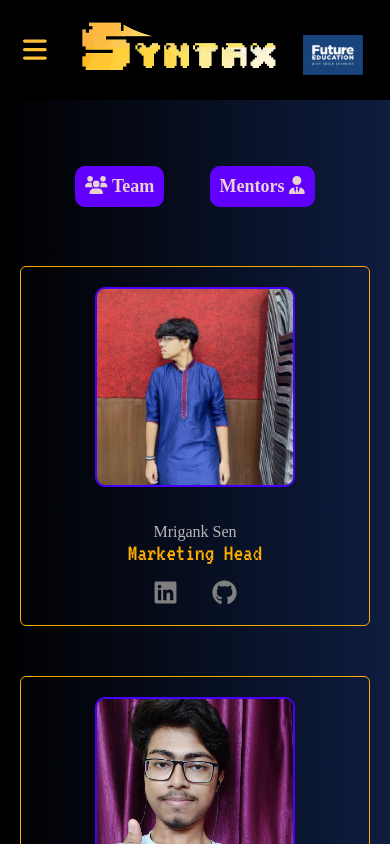
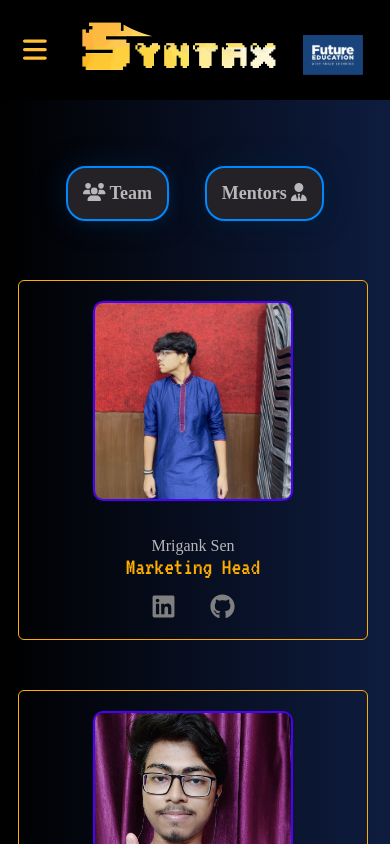
Before and after one commit to SoumyaOk4-4/Syntax-FIEM, a React (Create React App) app: page /team in a window 390 px wide. Shown: the top 844 px of the page. Built offline with nearby package versions, Linux system fonts and the light colour scheme; a web font is replaced by a local one.

Commit message:
toggle-btn change

```diff
--- a/src/App.css
+++ b/src/App.css
@@ -66,6 +66,15 @@ body {
     opacity: 1;
     transform: translateY(0);
   }
+}
+
+.fadein_fadeout {
+  opacity: 0;
+  animation: fadeIn 0.5s ease-in forwards;
+}
+
+.spin{
+  animation: App-logo-spin 0.5s ease-in forwards;
 }
 
 /* Header */
@@ -130,16 +139,6 @@ body {
 .loadingscreen {
   width: 210px;
   height: 200px;
-}
-
-@keyframes spin {
-  0% {
-    transform: rotate(0deg);
-  }
-
-  100% {
-    transform: rotate(360deg);
-  }
 }
 
 /* Navbar */
@@ -360,11 +359,6 @@ nav .menu span {
     4px 4px 12px -2.5px rgba(2, 31, 59, 0.65);
 }
 
-.fadein_fadeout {
-  opacity: 0;
-  animation: fadeIn 0.5s ease-in forwards;
-}
-
 .toggle-member {
   cursor: pointer;
   display: flex;
@@ -375,9 +369,18 @@ nav .menu span {
   -webkit-tap-highlight-color: transparent;
 }
 
+.toggle-member h5{
+  border: 2px solid rgb(0, 136, 255);
+  background-color: rgba(0, 0, 0, 0.4);
+  box-shadow: 0 0 26px rgba(2, 31, 59, 0.7),
+    1px 1.5px 2px -1px rgba(2, 31, 59, 0.65),
+    4px 4px 12px -2.5px rgba(2, 31, 59, 0.65);
+}
+
 .toggle-member h5:hover{
   transform: scale(1.05);
   transition: all 0.2s ease-in-out;
+  color: rgb(118, 135, 236) !important;
 }
 
 .event-container {
@@ -438,6 +441,11 @@ nav .menu span {
     margin: 0 auto;
     width: fit-content;
   }
+
+  .team-member:hover {
+    transform: scale(1.05) !important;
+    transition: transform 0.2s ease-in-out !important;
+  }
 }
 
 @media (max-width: 1820px) {
@@ -451,7 +459,7 @@ nav .menu span {
   }
 
   .toggle-member {
-    width: 25% !important;
+    width: 26% !important;
   }
 
   .toggle-member h5{
@@ -480,7 +488,7 @@ nav .menu span {
   }
 
   .toggle-member {
-    width: 28% !important;
+    width: 30% !important;
   }
 
   .toggle-member h5{
@@ -554,7 +562,7 @@ nav .menu span {
   }
 
   .toggle-member {
-    width: 30% !important;
+    width: 32% !important;
   }
 
   .toggle-member h5{
@@ -624,7 +632,7 @@ nav .menu span {
   }
 
   .toggle-member {
-    width: 37% !important;
+    width: 34% !important;
   }
 
   .toggle-member h5{
@@ -693,7 +701,7 @@ nav .menu span {
   }
 
   .toggle-member {
-    width: 39% !important;
+    width: 42% !important;
   }
 
   .toggle-member h5{
@@ -821,7 +829,7 @@ nav .menu span {
   }
 
   .toggle-member {
-    width: 42% !important;
+    width: 46% !important;
   }
 
   .toggle-member h5{
@@ -942,7 +950,7 @@ nav .menu span {
   }
 
   .toggle-member {
-    width: 45% !important;
+    width: 48% !important;
   }
 
   .toggle-member h5{
@@ -965,8 +973,8 @@ nav .menu span {
     align-items: center;
 
     margin: 0 auto;
-    width: fit-content;
-    transform: translateX(-5px);
+    width: 258px !important;
+    transform: translateX(15px) !important;
   }
 
   .error-container {
@@ -996,6 +1004,10 @@ nav .menu span {
 }
 
 @media (max-width: 768px) {
+  .nav-btn-title {
+    font-size: 0.7rem !important;
+  }
+
   .event-container {
     gap: 50px;
     grid-template-columns: repeat(2, 1fr);
@@ -1007,7 +1019,7 @@ nav .menu span {
   }
 
   .toggle-member {
-    width: 53% !important;
+    width: 50% !important;
   }
 
   .toggle-member h5{
@@ -1034,7 +1046,7 @@ nav .menu span {
     scale: 1 !important;
 
     margin: 0 auto;
-    width: fit-content;
+    width: 312px !important;
   }
 
   .error-container {
@@ -1225,7 +1237,7 @@ nav .menu span {
   }
 
   .toggle-member {
-    width: 65% !important;
+    width: 70% !important;
   }
 
   .toggle-member h5{
@@ -1322,6 +1334,12 @@ nav .menu span {
     scale: 1 !important;
     margin: 0 auto;
     width: 350px !important;
+    transform: translateX(8px) !important;
+  }
+
+  .team-member:hover {
+    transform: scale(1) !important;
+    transition: transform 0.2s ease-in-out;
   }
 
   .socials {
@@ -1432,7 +1450,7 @@ nav .menu span {
   }
 }
 
-@media (max-width: 360px) {
+@media (max-width: 380px) {
   .fiem {
     transform: translateX(20px) !important;
   }
@@ -1452,7 +1470,7 @@ nav .menu span {
   }
 
   .toggle-member h5{
-    font-size: 18px !important;
+    font-size: 16px !important;
   }
 
   .nav-btn-title {
@@ -1467,7 +1485,8 @@ nav .menu span {
 
   .team-member {
     margin: 0 auto;
-    width: 280px !important;
+    width: 300px !important;
+    transform: translateX(8px) !important;
   }
 
   .socials {
--- a/src/components/Team.jsx
+++ b/src/components/Team.jsx
@@ -28,23 +28,23 @@ function Team() {
         >
           <div className="toggle-member">
             <h5
-              style={{ padding: "10px", backgroundColor: "rgb(98, 0, 255)", borderRadius: "10px", color: "rgb(232, 209, 209)" }}
+              style={{ padding: "15px", backgroundColor: "rgb(36, 34, 39)", borderRadius: "20px", color: "rgb(184, 184, 184)" }}
               onClick={() => {
                 setTeamToggle(true);
                 setMentorToggle(false);
               }}
             >
-              <FontAwesomeIcon icon={faUsers} /> Team
+              <FontAwesomeIcon icon={faUsers} style={{color: "rgb(184, 184, 184)"}}/> Team
             </h5>
             {/* eslint-disable-next-line */}
             <h5
-              style={{ padding: "10px", backgroundColor: "rgb(98, 0, 255)", borderRadius: "10px", color: "rgb(232, 209, 209)" }}
+              style={{ padding: "15px", backgroundColor: "rgb(36, 34, 39)", borderRadius: "20px", color: "rgb(184, 184, 184)" }}
               onClick={() => {
                 setMentorToggle(true);
                 setTeamToggle(false);
               }}
             >
-              Mentors <FontAwesomeIcon icon={faUserTie} />
+              Mentors <FontAwesomeIcon icon={faUserTie} style={{color: "rgb(184, 184, 184)"}}/>
             </h5>
           </div>
         </div>
```
